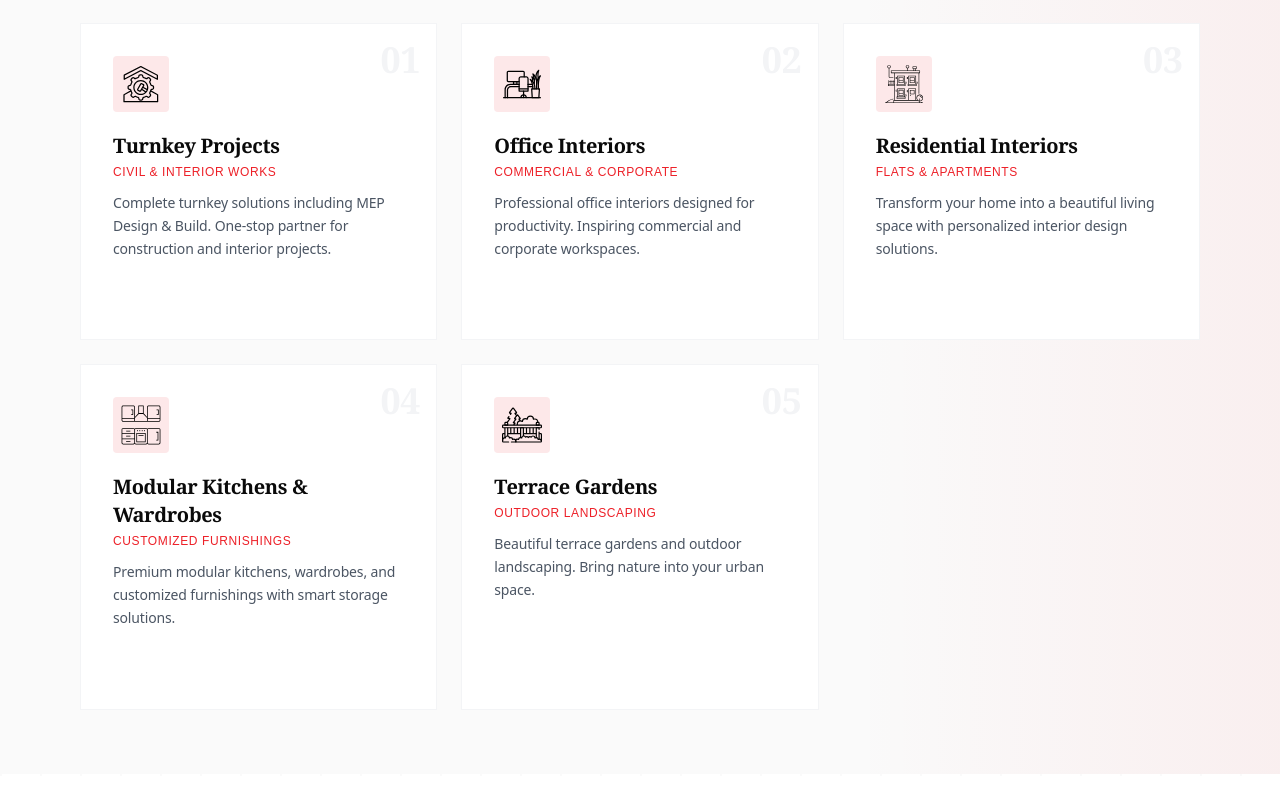
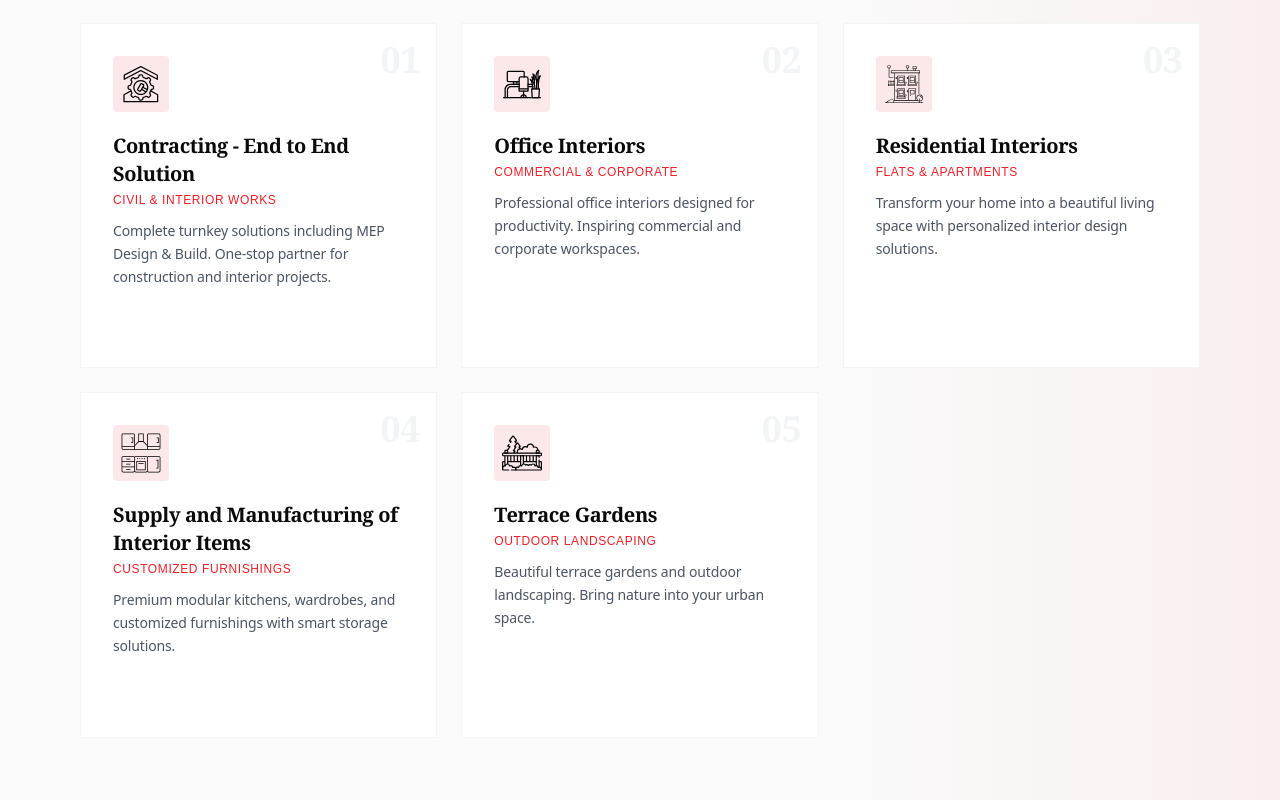
Before and after one commit to code-x-prime/SLJ-Solutions, a Next.js app: page / in a window 1280 px wide. Shown: the part 1780-2580 px from the top of the page. Built offline with nearby package versions, Linux system fonts and the light colour scheme.

Commit message:
feat: Add services page with core and detailed service listings.

```diff
--- a/src/app/services/ServicesPageClient.jsx
+++ b/src/app/services/ServicesPageClient.jsx
@@ -17,7 +17,7 @@ const coreServices = [
     {
         id: 1,
         icon: '/services/turnkey-projects.svg',
-        title: 'Turnkey Projects',
+        title: 'CONTRACTING- END TO END SOLUTION',
         subtitle: 'Civil & Interior Works',
         description: 'Complete turnkey solutions including MEP Design & Build. From concept to completion, we handle everything as your one-stop partner for construction and interior projects.',
         features: ['Complete project management', 'MEP Design & Build', 'Civil construction', 'Interior fitout'],
@@ -44,7 +44,7 @@ const coreServices = [
     {
         id: 4,
         icon: '/services/modular-kitchens.svg',
-        title: 'Modular Kitchens & Wardrobes',
+        title: 'SUPPLY AND MANUFACTURING OF INTERIOR ITEMS',
         subtitle: 'Customized Furnishings',
         description: 'Premium modular kitchens, wardrobes, and customized furnishings crafted to perfection. Modern designs with smart storage solutions tailored to your lifestyle.',
         features: ['Modular kitchens', 'Custom wardrobes', 'Vanity units', 'Smart storage'],
--- a/src/components/sections/ServicesSection.jsx
+++ b/src/components/sections/ServicesSection.jsx
@@ -12,7 +12,7 @@ const services = [
   {
     id: 1,
     icon: '/services/turnkey-projects.svg',
-    title: 'Turnkey Projects',
+    title: 'Contracting - End to End Solution',
     subtitle: 'Civil & Interior Works',
     description: 'Complete turnkey solutions including MEP Design & Build. One-stop partner for construction and interior projects.',
   },
@@ -33,7 +33,7 @@ const services = [
   {
     id: 4,
     icon: '/services/modular-kitchens.svg',
-    title: 'Modular Kitchens & Wardrobes',
+    title: 'Supply and Manufacturing of Interior Items',
     subtitle: 'Customized Furnishings',
     description: 'Premium modular kitchens, wardrobes, and customized furnishings with smart storage solutions.',
   },
```
